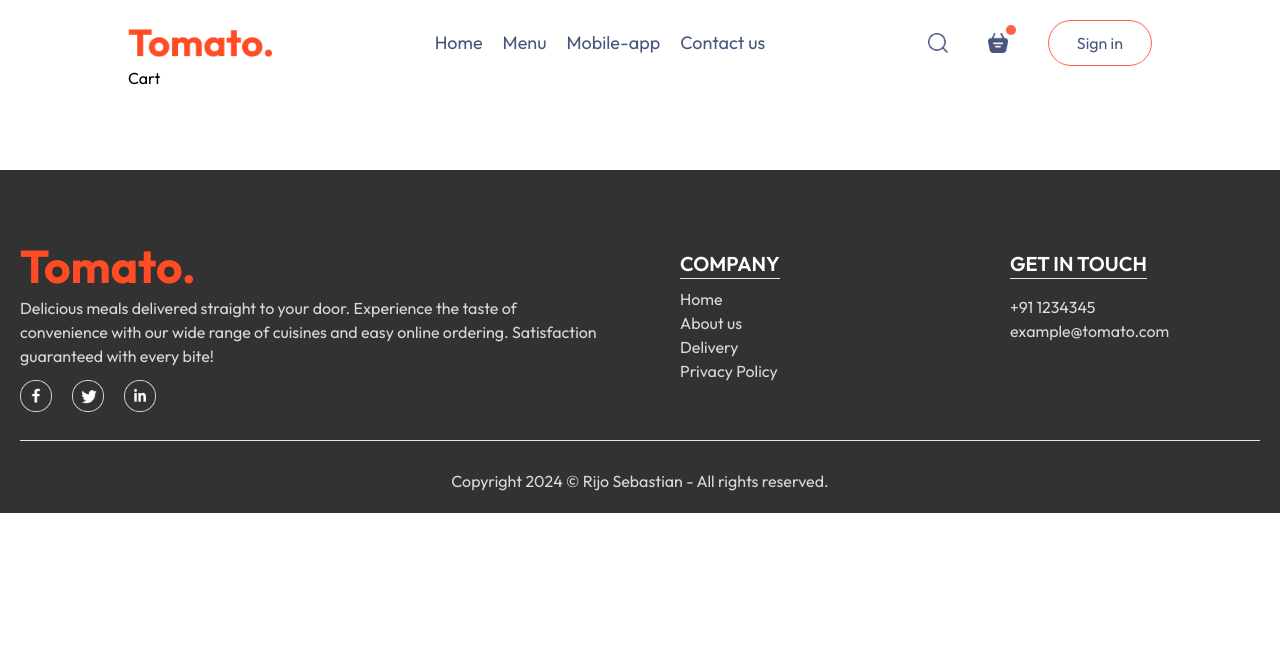
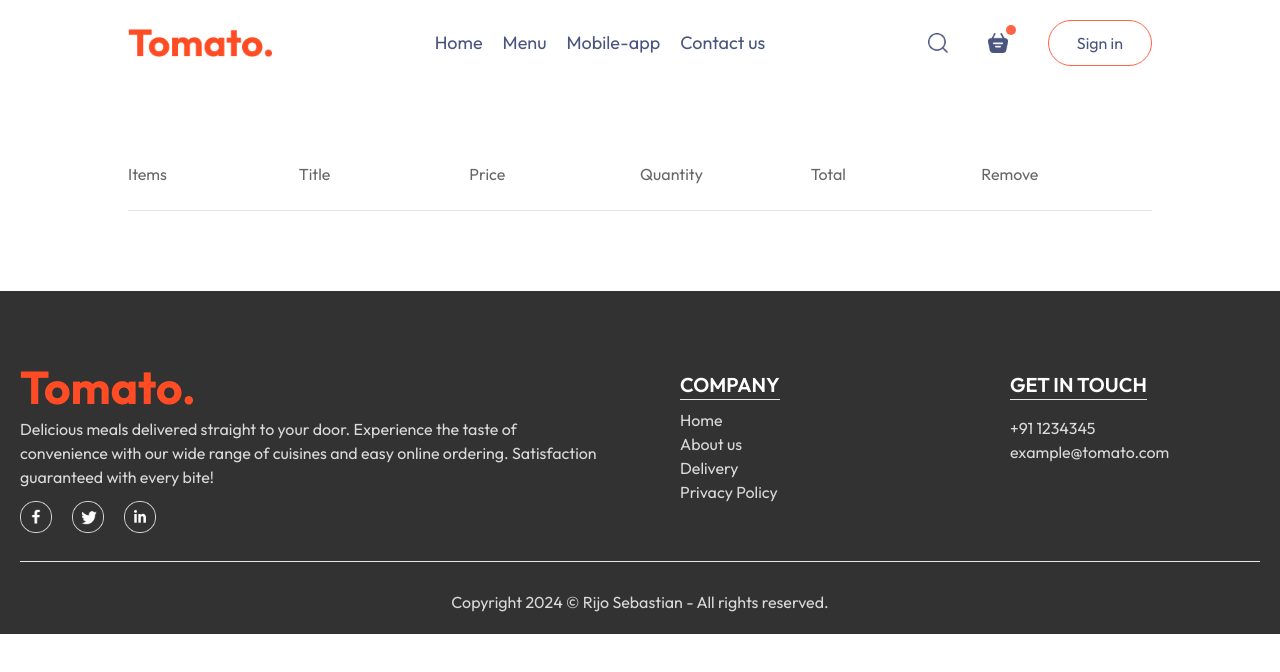
Before and after one commit to RijoKsd/food-delivery-app, a React (Vite) app in the folder client/: page /cart in a window 1280 px wide. Shown: the top 672 px of the page. Built offline with nearby package versions, Linux system fonts and the light colour scheme.

Commit message:
Add cart section - Add the functionality to show user the chosen product. - User can delete the product from cart

```diff
--- a/client/src/components/Navbar/Navbar.jsx
+++ b/client/src/components/Navbar/Navbar.jsx
@@ -1,5 +1,6 @@
 import { useState } from "react";
 import { assets } from "../../assets/assets";
+import { Link } from "react-router-dom";
 const Navbar = ({ setShowLogin }) => {
   const [menu, setMenu] = useState("home");
 
@@ -23,7 +24,9 @@ const Navbar = ({ setShowLogin }) => {
   ];
   return (
     <div className=" pt-5 flex justify-between items-center" id="/">
-      <img src={assets.logo} alt="logo" className="w-20 md:w-24 lg:w-36" />
+      <Link to="/">
+        <img src={assets.logo} alt="logo" className="w-20 md:w-24 lg:w-36" />
+      </Link>
       <ul className="flex gap-5 cursor-pointer text-link text-sm lg:text-lg max-md:hidden">
         {/* Nav link generate using map function */}
         {navLinks.map((link, index) => (
@@ -44,7 +47,9 @@ const Navbar = ({ setShowLogin }) => {
       <div className="flex items-center gap-5 lg:gap-10">
         <img src={assets.search_icon} alt="search-icon" className="w-5" />
         <div className="relative">
-          <img src={assets.basket_icon} alt="cart" className="w-5" />
+          <Link to="/cart">
+            <img src={assets.basket_icon} alt="cart" className="w-5" />
+          </Link>
           <div className="dot absolute min-w-[10px] min-h-[10px] bg-tomato rounded-md -top-2 -right-2"></div>
         </div>
         <button
--- a/client/src/pages/Cart/Cart.jsx
+++ b/client/src/pages/Cart/Cart.jsx
@@ -1,7 +1,41 @@
- const Cart = () => {
+import { useContext } from "react";
+import { StoreContext } from "../../context/StoreContext";
+
+const Cart = () => {
+  const { food_list, removeFromCart, cartItems } = useContext(StoreContext);
   return (
-    <div>Cart</div>
-  )
-}
+    <div className="cart mt-24">
+      <div className="cart-items">
+        <div className="cart-items-title grid grid-cols-6 items-center text-darkGray">
+          <p>Items</p>
+          <p>Title</p>
+          <p>Price</p>
+          <p>Quantity</p>
+          <p>Total</p>
+          <p>Remove</p>
+        </div>
+        <br />
+        <hr />
+        {food_list.map((item, index) => {
+          if (cartItems[item._id] > 0) {
+            return (
+              <div key={index}>
+                <div className="cart-items-title cart-items-item my-2.5 text-black grid grid-cols-6 items-center ">
+                  <img src={item.image} alt={item.title} className="w-14" />
+                  <p>{item.name}</p>
+                  <p>$ {item.price}</p>
+                  <p>{cartItems[item._id]}</p>
+                  <p>$ {item.price * cartItems[item._id]}</p>
+                  <p onClick={()=>removeFromCart(item._id)} className="cursor-pointer text-red-500">X</p>
+                </div>
+                <hr  className="bg-[#e2e2e2]  h-[1px] border-none"/>
+              </div>
+            );
+          }
+        })}
+      </div>
+    </div>
+  );
+};
 
-export default Cart
+export default Cart;
```
